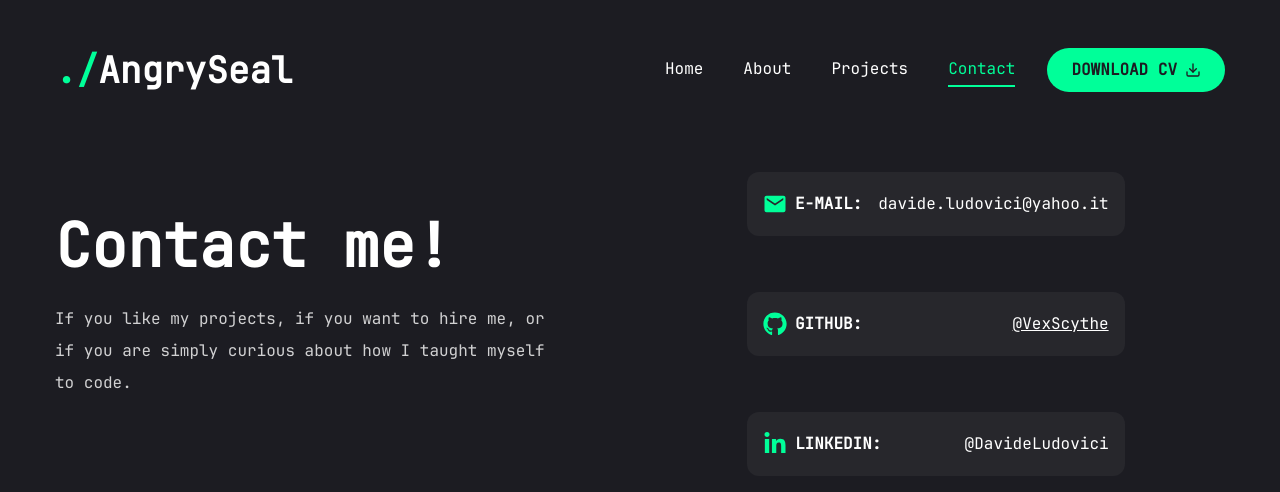
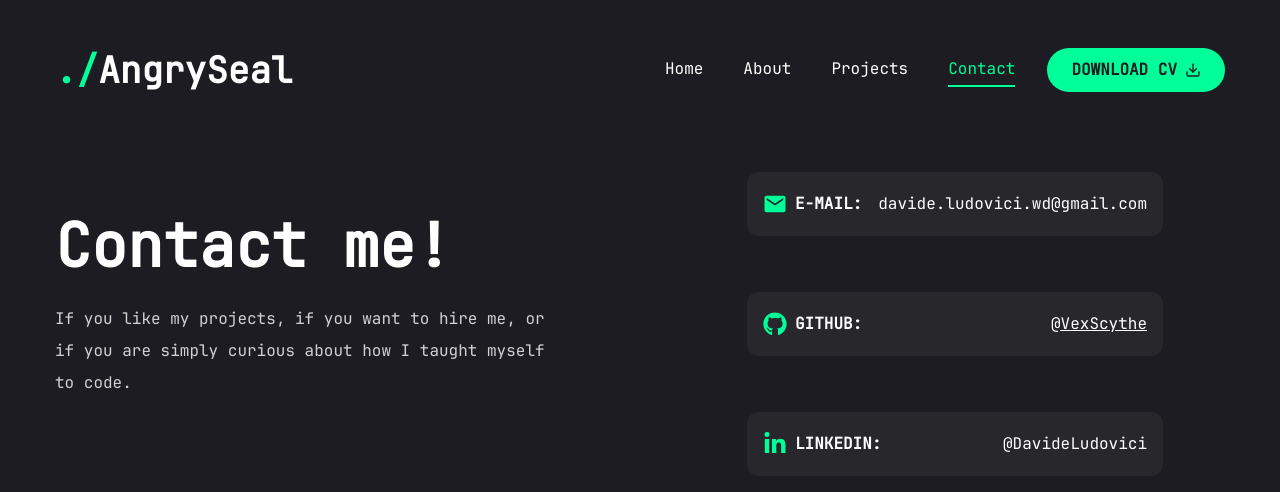
Before and after one commit to VexScythe/Personal-Website, a Next.js app: page /contact in a window 1280 px wide. Shown: the top 492 px of the page. Built offline with nearby package versions, Linux system fonts and the light colour scheme.

Commit message:
fix: email in contact

```diff
--- a/app/contact/page.tsx
+++ b/app/contact/page.tsx
@@ -21,7 +21,7 @@ const Contact = () => {
                 <IoMdMail className="w-6 h-6 text-accent" />
                 <p className="text-base uppercase font-semibold">E-MAIL:</p>
               </div>
-              <p className="text-end">davide.ludovici@yahoo.it</p>
+              <p className="text-end">davide.ludovici.wd@gmail.com</p>
             </div>
             <div className="flex bg-secondary rounded-xl items-center p-4 gap-4">
               <div className="flex gap-2 items-center">
```
